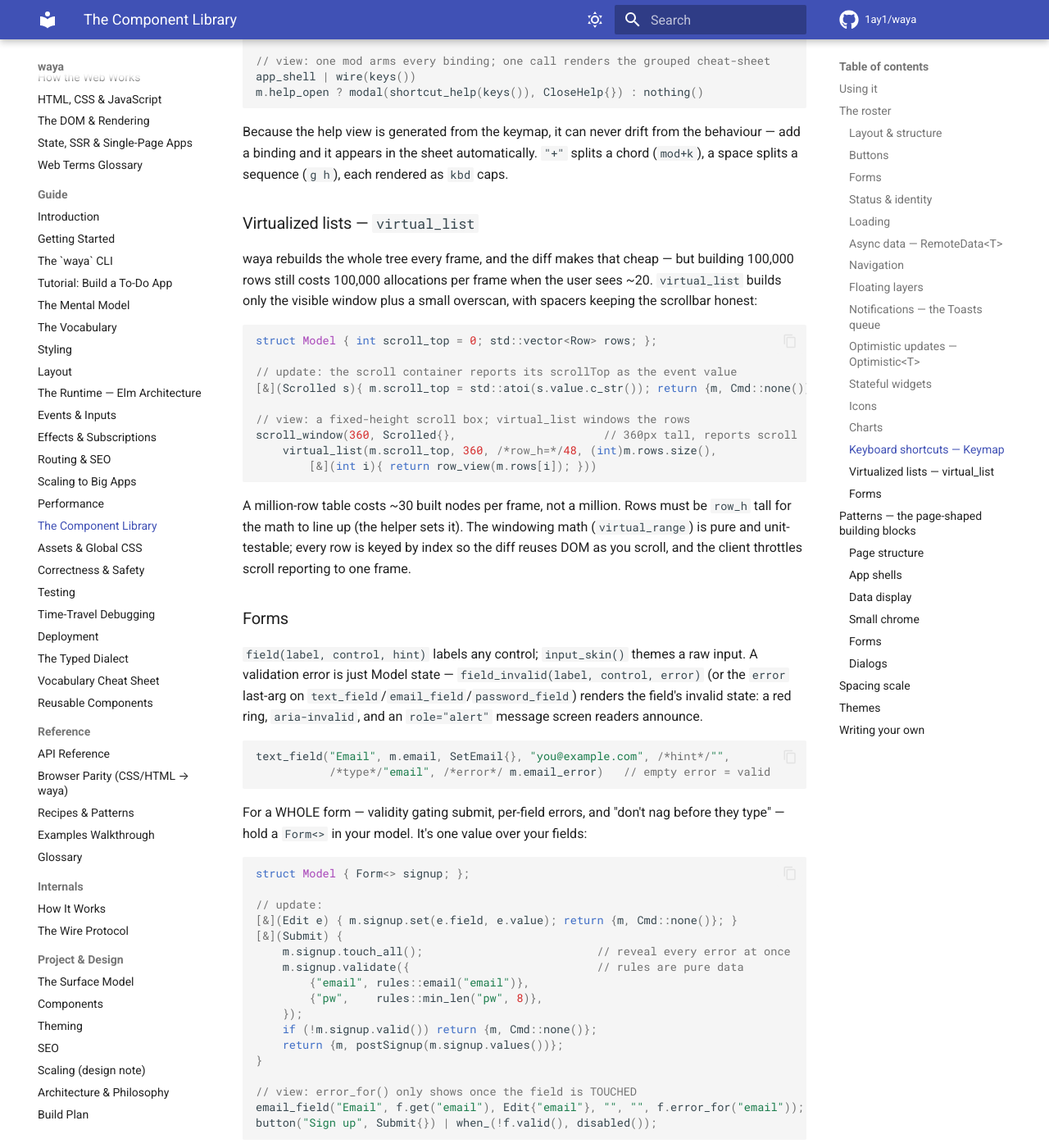
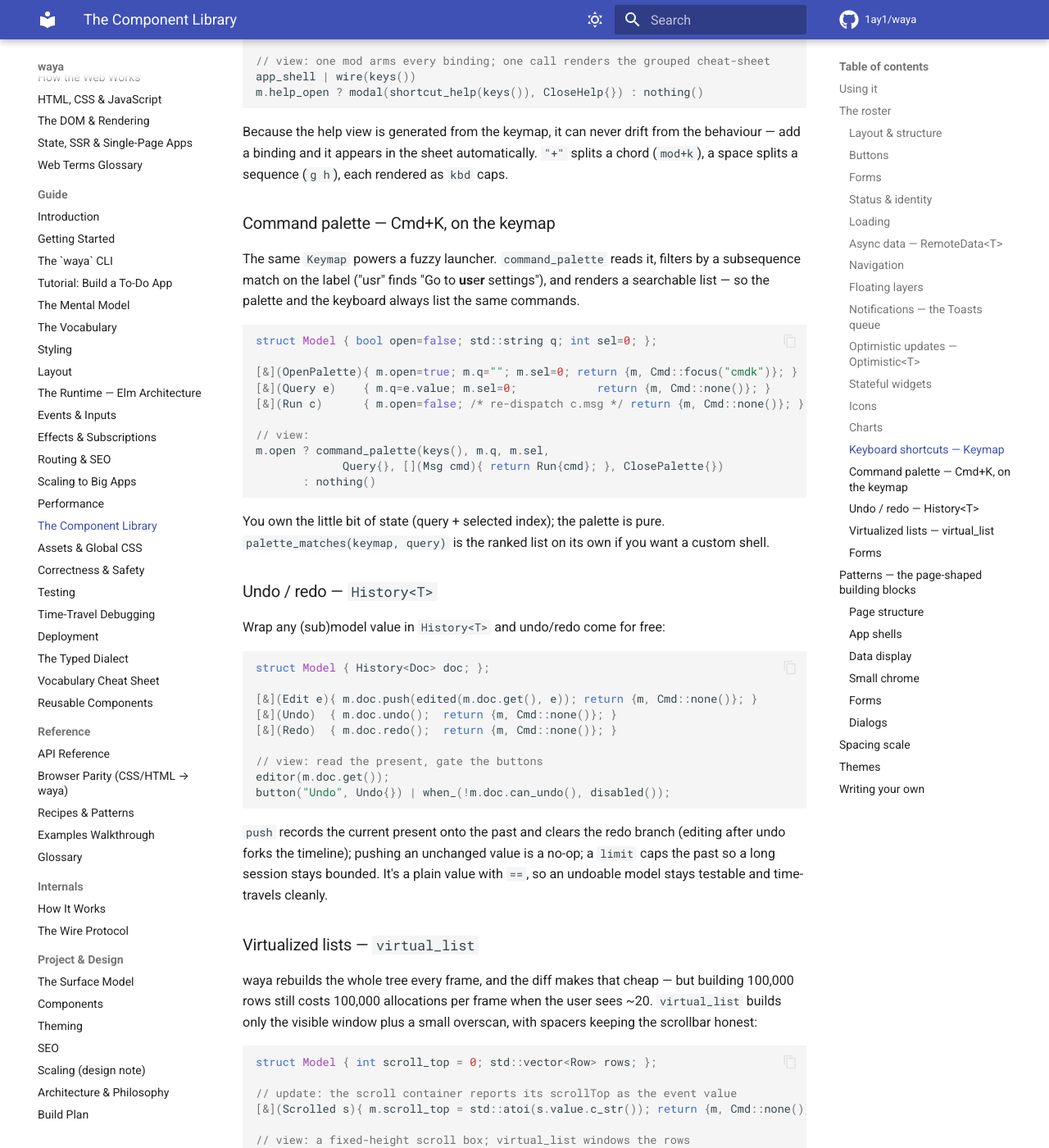
Before and after one commit to 1ay1/waya, an MkDocs documentation site: the page built from docs/14-components.md, in a window 1280 px wide and 1400 px high, scrolled down 5688 px. Shown: the whole window at 82% size. Built offline with MkDocs 1.6.1 and Material for MkDocs 9.7.7, drawn with Linux system fonts in a browser that asks for light colours; comment, search, counter and statistics services are not loaded.

Commit message:
feat(ui): command palette + History<T> undo/redo + typed Routes
Three more scattered concerns folded into values, each building on a
primitive from the last few sessions.

1. command_palette (ui/command_palette.hpp) — the Cmd+K launcher, built on
   Keymap. A keymap already holds every action as (label, Msg) data; the
   palette is the second view of that same data. palette_matches() ranks
   bindings by a subsequence fuzzy score ("usr" finds "Go to USeR
   settings"); command_palette() renders the searchable list + selection.
   Reads the SAME keymap that arms the shortcuts, so the two can't list
   different commands. You own query + selected index; the palette is pure.

2. History<T> (ui/history.hpp) — undo/redo for any model value. Wrap a
   (sub)model in History<T>: push(next) records the present onto the past
   and clears the redo branch (editing after undo forks the timeline),
   undo()/redo() walk the timeline, can_undo/can_redo gate the buttons. A
   same-value push is a no-op; a limit caps the past. A plain value with
   ==, so an undoable model stays testable.

3. Routes (ui/routes.hpp) — one table from URL pattern to a view builder,
   replacing the Router-id + separate screens()-switch dance. Each pattern
   carries its builder, which receives the Match, so params are read right
   where the route is declared: .at("/users/:id", [](const Match& m){
   return user_detail(m.param("id")); }). .fallback() is the 404. Reuses
   the core Router for matching, so :name/*/query behave identically.

Gotcha handled: waya::ui has a dialog() WIDGET that shadows the core
dialog() a11y mod — command_palette qualifies surface::dialog().

38 new assertions in test_widgets (fuzzy ranking + palette render, full
undo/redo timeline incl. fork/no-op/limit, typed route params/wildcard/
fallback). 31/31 ctest.

````diff
--- a/docs/14-components.md
+++ b/docs/14-components.md
@@ -256,6 +256,51 @@ Because the help view is generated from the keymap, it can never drift from the
 behaviour — add a binding and it appears in the sheet automatically. `"+"` splits
 a chord (`mod+k`), a space splits a sequence (`g h`), each rendered as `kbd` caps.
 
+### Command palette — Cmd+K, on the keymap
+
+The same `Keymap` powers a fuzzy launcher. `command_palette` reads it, filters
+by a subsequence match on the label ("usr" finds "Go to **us**e**r** settings"),
+and renders a searchable list — so the palette and the keyboard always list the
+same commands.
+
+```cpp
+struct Model { bool open=false; std::string q; int sel=0; };
+
+[&](OpenPalette){ m.open=true; m.q=""; m.sel=0; return {m, Cmd::focus("cmdk")}; }
+[&](Query e)    { m.q=e.value; m.sel=0;            return {m, Cmd::none()}; }
+[&](Run c)      { m.open=false; /* re-dispatch c.msg */ return {m, Cmd::none()}; }
+
+// view:
+m.open ? command_palette(keys(), m.q, m.sel,
+             Query{}, [](Msg cmd){ return Run{cmd}; }, ClosePalette{})
+       : nothing()
+```
+
+You own the little bit of state (query + selected index); the palette is pure.
+`palette_matches(keymap, query)` is the ranked list on its own if you want a
+custom shell.
+
+### Undo / redo — `History<T>`
+
+Wrap any (sub)model value in `History<T>` and undo/redo come for free:
+
+```cpp
+struct Model { History<Doc> doc; };
+
+[&](Edit e){ m.doc.push(edited(m.doc.get(), e)); return {m, Cmd::none()}; }
+[&](Undo)  { m.doc.undo();  return {m, Cmd::none()}; }
+[&](Redo)  { m.doc.redo();  return {m, Cmd::none()}; }
+
+// view: read the present, gate the buttons
+editor(m.doc.get());
+button("Undo", Undo{}) | when_(!m.doc.can_undo(), disabled());
+```
+
+`push` records the current present onto the past and clears the redo branch
+(editing after undo forks the timeline); pushing an unchanged value is a no-op;
+a `limit` caps the past so a long session stays bounded. It's a plain value with
+`==`, so an undoable model stays testable and time-travels cleanly.
+
 ### Virtualized lists — `virtual_list`
 
 waya rebuilds the whole tree every frame, and the diff makes that cheap — but
````
Also changed, not shown: docs/09-routing-seo.md (+29 -0 lines), 5 other files.
